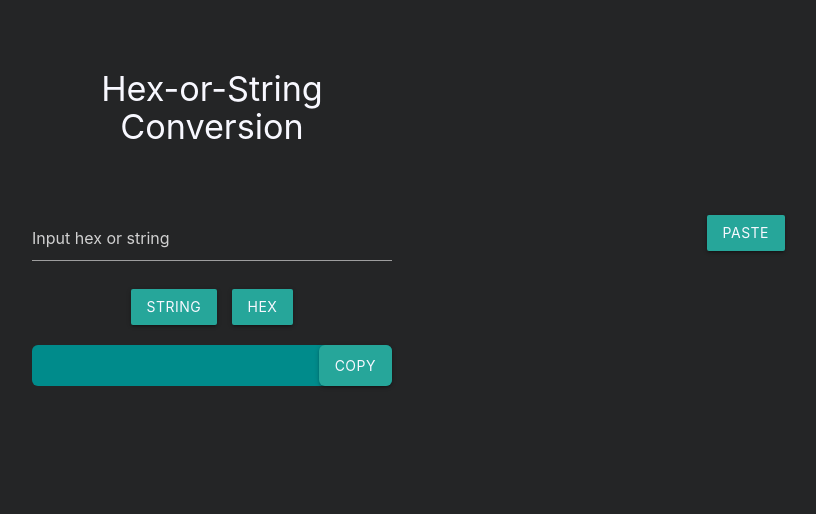
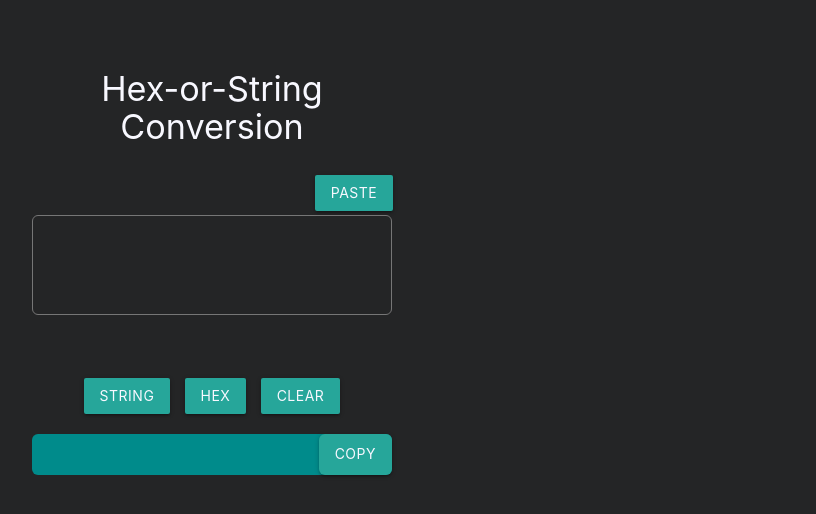
Before and after one commit to S-Rosemond/HextoString, an Electron app: page app/index.html in a window 1280 px wide. Shown: the whole page, without its empty margins (428-1244 px from the left). Drawn offline with Linux system fonts and the light colour scheme; no server answers.

Commit message:
changed input to textarea, added clear button

```diff
--- a/app/css/style.css
+++ b/app/css/style.css
@@ -59,6 +59,14 @@ body {
 
 #input-box {
   color: white;
+  border-radius: var(--output-border-radius);
+  height: 100px;
+  padding: 10px;
+  line-height: 1.5;
+  resize: none;
+}
+#input-box:focus {
+  outline: 1px solid #ddd;
 }
 
 #output {
@@ -74,6 +82,7 @@ body {
 }
 
 #paste-button {
-  position: absolute;
-  right: 67px;
+  position: relative;
+  right: -142px;
+  bottom: 147px;
 }
--- a/app/index.html
+++ b/app/index.html
@@ -17,9 +17,9 @@
 <div class="container center-align">
 
 
-    <form >
+    <form id='form'>
         <div>
-            <input type="text" name="" id="input-box" placeholder="Input hex or string">
+            <textarea type="text" name="" id="input-box" placeholder="Input hex or string" rows='20' cols='300' > </textarea>
             <button type='button' id="paste-button" class='btn btn-auto ghost-white'>Paste</button>
         </div>
 
@@ -27,6 +27,7 @@
         <div class="btn-spacing">
             <button type="button" id="to-string" class="btn btn-auto btn-gap ghost-white">String</button>
             <button type="button" id="to-hex" class="btn btn-auto btn-gap ghost-white">Hex</button>
+            <button type='button' id="clear-button" class="btn btn-gap btn-auto ghost-white">Clear</button>
         </div>
 
         <div class='output-container'>
--- a/app/js/render.js
+++ b/app/js/render.js
@@ -4,8 +4,15 @@ const copyButton = document.getElementById("copy-button");
 const pasteButton = document.getElementById("paste-button");
 const toStringButton = document.getElementById("to-string");
 const toHexButton = document.getElementById("to-hex");
+const clearButton = document.getElementById("clear-button");
+const formatter = document.getElementById("form");
 
-// copy is not working as expected, need to fix
+function clearAll() {
+  outputBox.innerText = "";
+  form.reset();
+  return;
+}
+
 async function copyOutput() {
   if (outputBox.innerText) {
     await navigator.clipboard.writeText(outputBox.innerText);
@@ -17,7 +24,6 @@ async function copyOutput() {
 async function pasteInput() {
   const clipboard = await navigator.clipboard.readText();
   inputBox.value = clipboard;
-  console.log(inputBox.value, clipboard);
   return;
 }
 
@@ -31,6 +37,7 @@ function outputValue(func) {
 const stringToHex = convertHexOrString(undefined, "hex");
 const hexToString = convertHexOrString("hex");
 
+clearButton.addEventListener("click", () => clearAll());
 pasteButton.addEventListener("click", () => pasteInput());
 copyButton.addEventListener("click", () => copyOutput());
 toStringButton.addEventListener("click", () => outputValue(hexToString));
```
